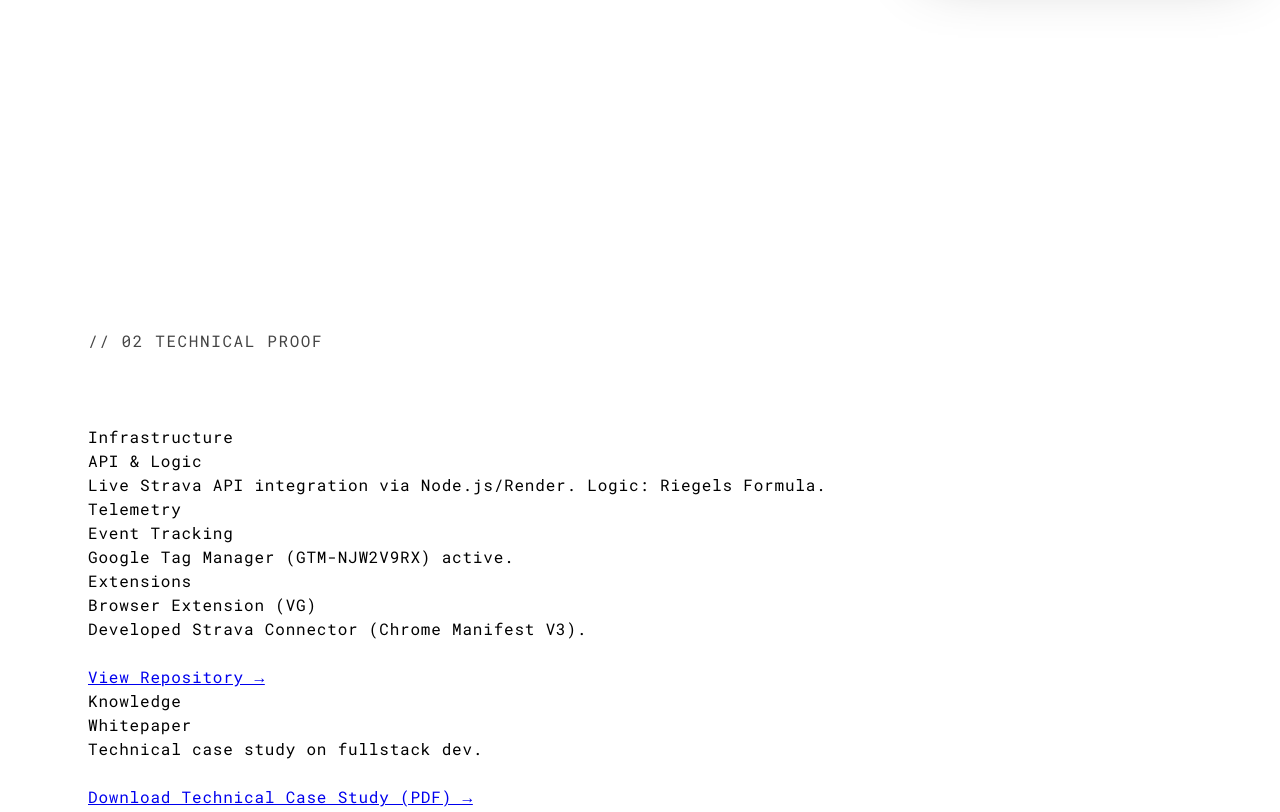
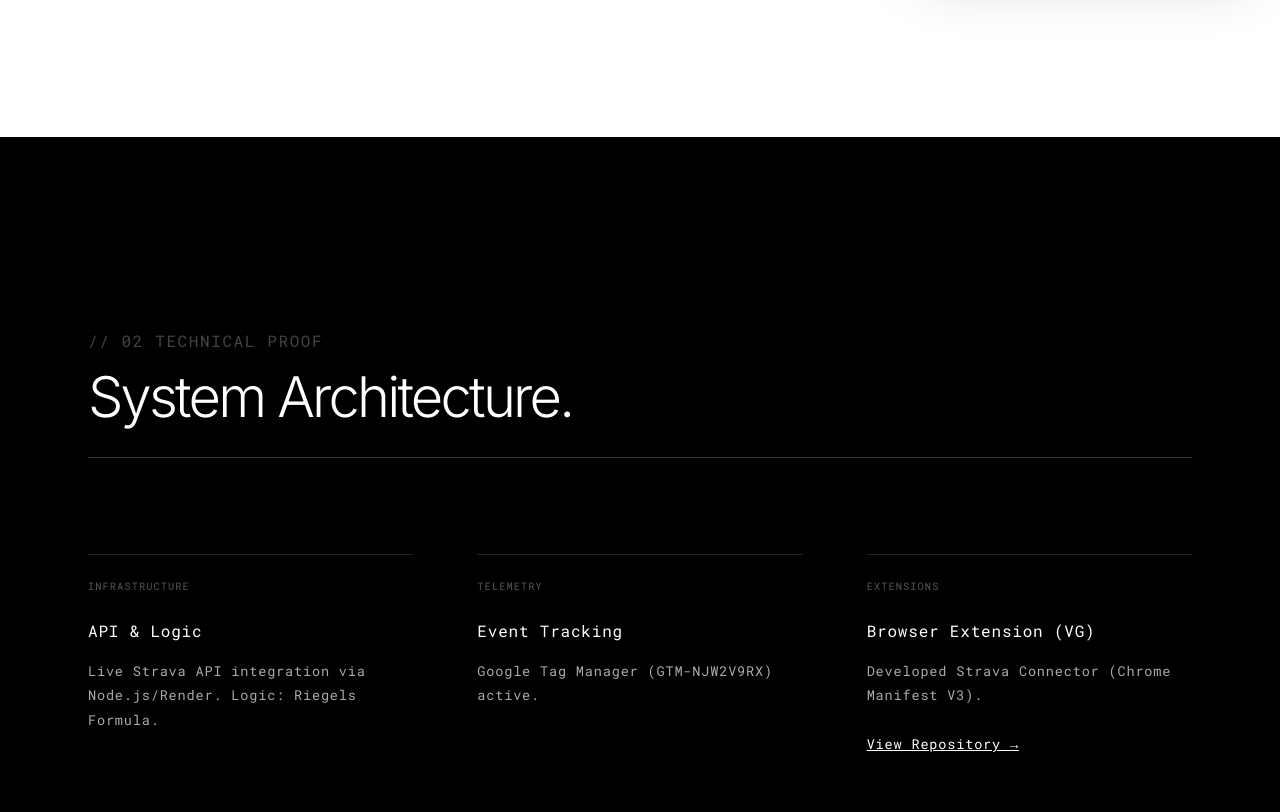
Before and after one commit to ARVIDSTENHAG/arvidstenhag.github.io, a browser extension: page index.html in a window 1280 px wide. Shown: the part 1080-1892 px from the top of the page. Drawn offline with Linux system fonts and the light colour scheme.

Commit message:
Fix: Restored System Architecture CSS layout

```diff
--- a/index.html
+++ b/index.html
@@ -169,6 +169,30 @@
             transition: opacity 0.3s;
         }
 
+        /* --- System Architecture Section (Restored) --- */
+        #architecture {
+            background: var(--polestar-black);
+            color: var(--polestar-white);
+            padding: 12rem 2rem;
+        }
+
+        .arch-header { border-bottom: var(--border-dark); padding-bottom: 2rem; margin-bottom: 6rem; }
+        .arch-grid {
+            display: grid;
+            grid-template-columns: repeat(auto-fit, minmax(240px, 1fr));
+            gap: 4rem;
+        }
+
+        .arch-block {
+            padding-top: 1.5rem;
+            border-top: 1px solid #222;
+        }
+
+        .arch-label { font-size: 0.65rem; color: #555; text-transform: uppercase; margin-bottom: 1.5rem; letter-spacing: 0.1em; }
+        .arch-text { font-size: 0.85rem; line-height: 1.8; color: #aaa; }
+        .arch-code { color: var(--polestar-white); display: block; margin-bottom: 1rem; font-weight: 400; font-size: 1rem; }
+        .arch-link { color: #fff; text-decoration: underline; }
+
         /* Footer */
         footer { padding: 8rem 2rem; border-top: var(--border-thin); }
         .footer-grid { display: flex; justify-content: space-between; align-items: flex-end; }
```
